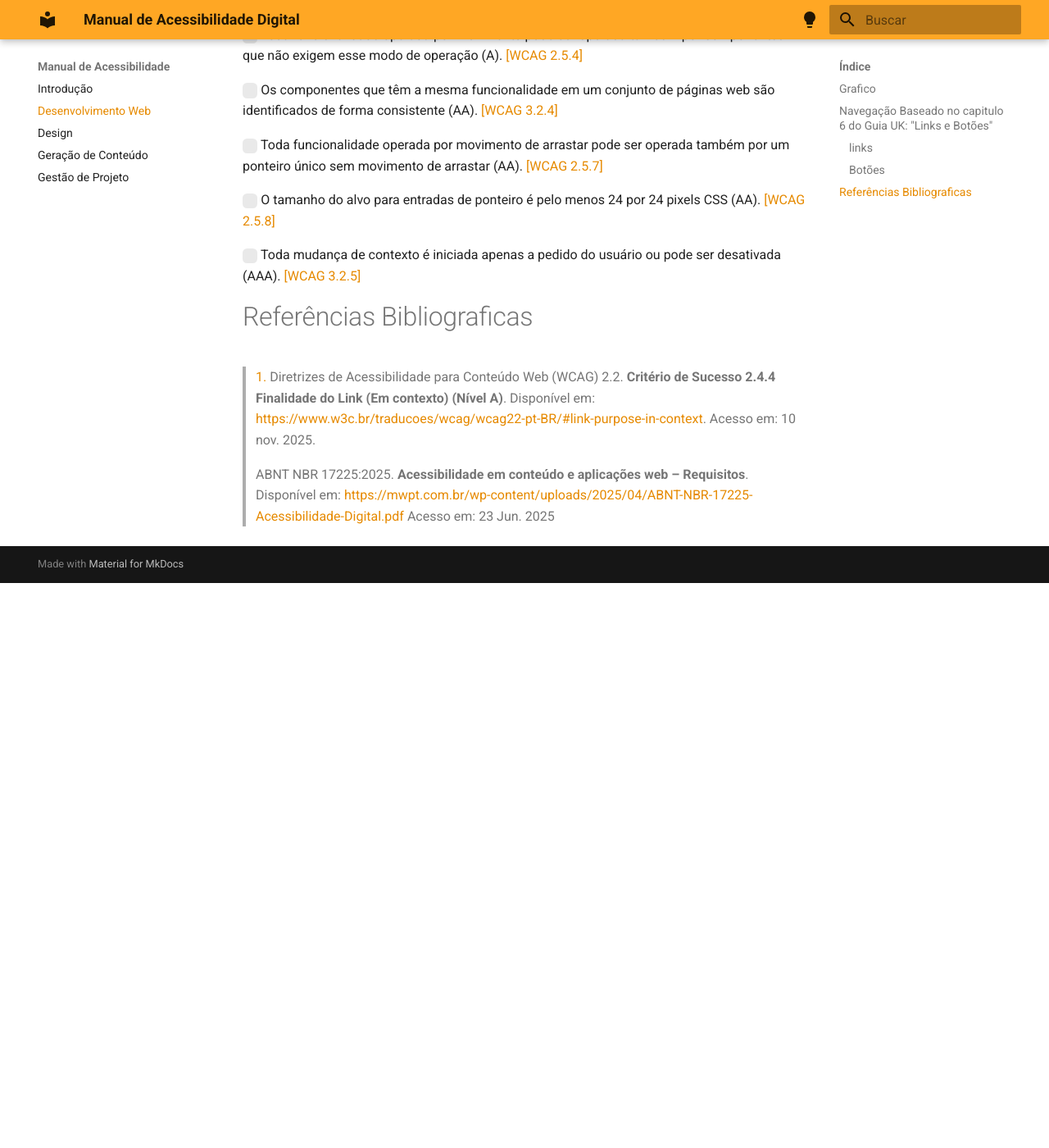
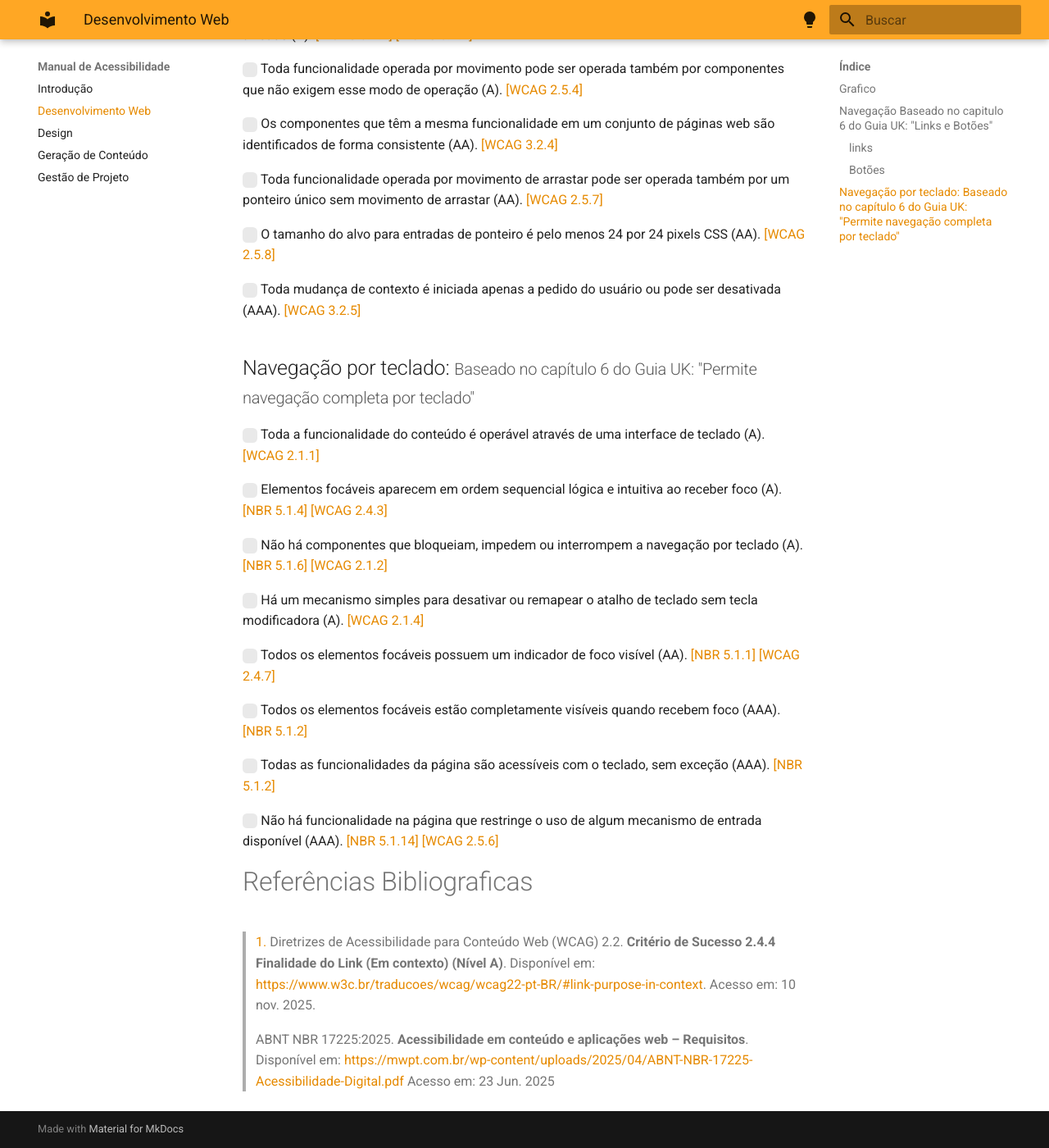
Before and after one commit to UnB-IHC/IHC-2025.2-Grupo6, an MkDocs documentation site: the page built from docs/manual/devWeb.md, in a window 1280 px wide and 1400 px high, scrolled down 1271 px. Shown: the whole window at 82% size. Built offline with MkDocs 1.6.1 and Material for MkDocs 9.7.7, drawn with Linux system fonts in a browser that asks for light colours; before the commit the page ends 1982 px from its top, so only the background shows below that.

Commit message:
cria critérios de navegação por teclado para desWeb

```diff
--- a/docs/manual/devWeb.md
+++ b/docs/manual/devWeb.md
@@ -1,15 +1,16 @@
+# Desenvolvimento
 
 ## Grafico
 <div class="progress-sidebar" style="display: flex; flex-direction: row;">
-    <div>
+    <div style="text-align: center;">
         <h3>Nível A</h3>
         <canvas id="graficoAdev" width="200" height="200" style="width: 200px; height: 200px;"></canvas>
     </div>
-    <div>
+    <div style="text-align: center;">
         <h3>Nível AA</h3>
         <canvas id="graficoAAdev" width="200" height="200" style="width: 200px; height: 200px;"></canvas>
     </div>
-    <div>
+    <div style="text-align: center;">
         <h3>Nível AAA</h3>
         <canvas id="graficoAAAdev" width="200" height="200" style="width: 200px; height: 200px;"></canvas>
     </div>
@@ -81,7 +82,6 @@
 Toda funcionalidade operada por movimento de arrastar pode ser operada também por um ponteiro único sem movimento de arrastar (AA). <a href="#">[WCAG 2.5.7]</a>
 </label>
 
-
 <label class="criterio">
 <input type="checkbox" class="criterio" data-level="AAdev">
   O tamanho do alvo para entradas de ponteiro é pelo menos 24 por 24 pixels CSS (AA). <a href="#">[WCAG 2.5.8]</a>
@@ -92,6 +92,49 @@
   Toda mudança de contexto é iniciada apenas a pedido do usuário ou pode ser desativada (AAA). <a href="#">[WCAG 3.2.5]</a>
 </label>
 
+
+## Navegação por teclado: <small> Baseado no capítulo 6 do Guia UK: "Permite navegação completa por teclado"</small>
+
+<label class="criterio">
+<input type="checkbox" class="criterio" data-level="Adev">
+  Toda a funcionalidade do conteúdo é operável através de uma interface de teclado (A). <a href="#">[WCAG 2.1.1]</a>
+</label>
+
+<label class="criterio">
+<input type="checkbox" class="criterio" data-level="Adev">
+  Elementos focáveis aparecem em ordem sequencial lógica e intuitiva ao receber foco (A). <a href="#NBR">[NBR 5.1.4]</a> <a href="#1">[WCAG 2.4.3]</a>
+</label>
+
+<label class="criterio">
+<input type="checkbox" class="criterio" data-level="Adev">
+  Não há componentes que bloqueiam, impedem ou interrompem a navegação por teclado (A). <a href="#NBR">[NBR 5.1.6]</a> <a href="#1">[WCAG 2.1.2]</a>
+</label>
+
+<label class="criterio">
+<input type="checkbox" class="criterio" data-level="Adev">
+  Há um mecanismo simples para desativar ou remapear o atalho de teclado sem tecla modificadora (A). <a href="#">[WCAG 2.1.4]</a>
+</label>
+
+<label class="criterio">
+<input type="checkbox" class="criterio" data-level="AAdev">
+ Todos os elementos focáveis possuem um indicador de foco visível (AA). <a href="#NBR">[NBR 5.1.1]</a> <a href="#">[WCAG 2.4.7]</a>
+</label>
+
+<label class="criterio">
+<input type="checkbox" class="criterio" data-level="AAAdev">
+  Todos os elementos focáveis estão completamente visíveis quando recebem foco (AAA). <a href="#NBR">[NBR 5.1.2]</a>
+</label>
+
+<label class="criterio">
+<input type="checkbox" class="criterio" data-level="AAAdev">
+  Todas as funcionalidades da página são acessíveis com o teclado, sem exceção (AAA). <a href="#NBR">[NBR 5.1.2]</a>
+</label>
+
+<label class="criterio">
+<input type="checkbox" class="criterio" data-level="AAAdev">
+  Não há funcionalidade na página que restringe o uso de algum mecanismo de entrada disponível (AAA). <a href="#NBR">[NBR 5.1.14]</a> <a href="#">[WCAG 2.5.6]</a>
+</label>
+
 # Referências Bibliograficas
 
 > <a id="1" href="">1.</a> Diretrizes de Acessibilidade para Conteúdo Web (WCAG) 2.2. **Critério de Sucesso 2.4.4 Finalidade do Link (Em contexto) (Nível A)**. Disponível em: [https://www.w3c.br/traducoes/wcag/wcag22-pt-BR/#link-purpose-in-context](https://www.w3c.br/traducoes/wcag/wcag22-pt-BR/#link-purpose-in-context). Acesso em: 10 nov. 2025.
```
